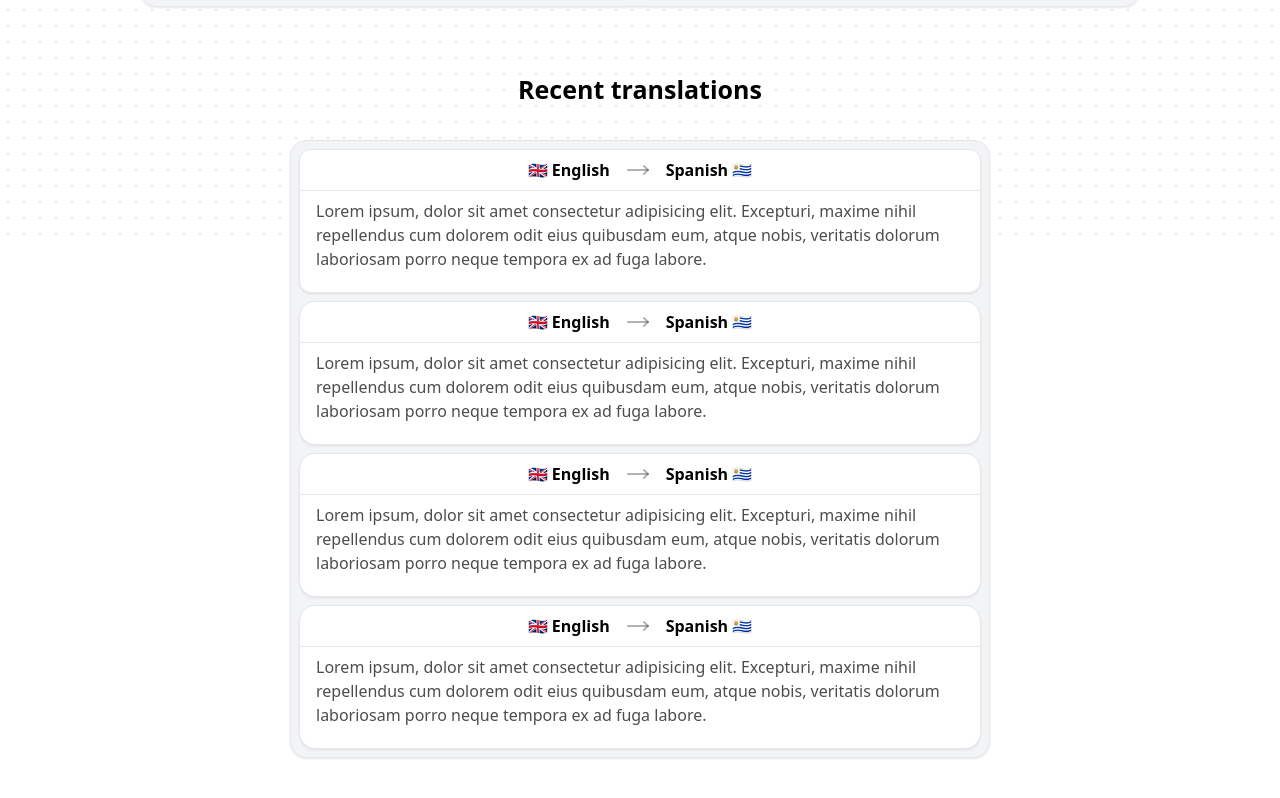
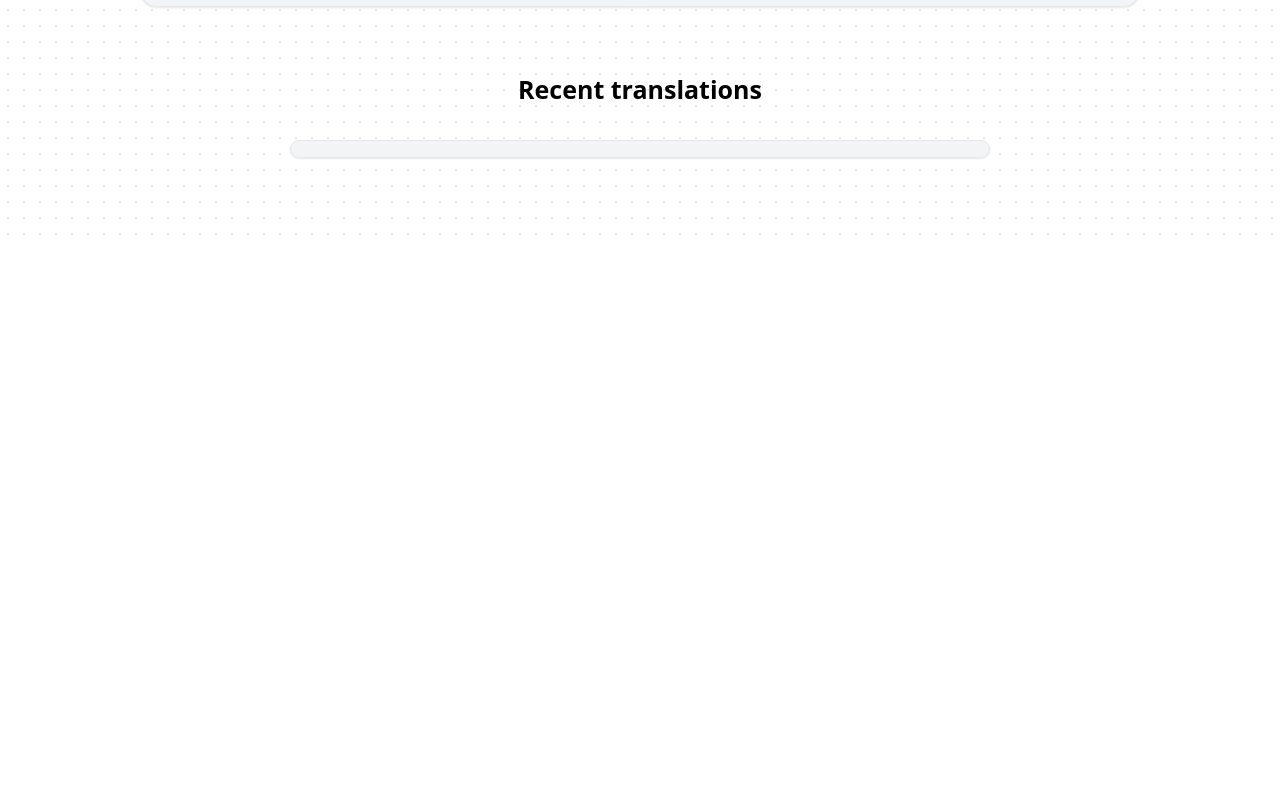
Before and after one commit to maxg-g/TranslateLLM, a Next.js app: page / in a window 1280 px wide. Shown: the part 558-1356 px from the top of the page. After the commit the page ends 800 px from the top, so only its background shows below. Built offline with nearby package versions, Linux system fonts and the light colour scheme.

Commit message:
storing translations on localStorage now

```diff
--- a/src/pages/index.tsx
+++ b/src/pages/index.tsx
@@ -1,4 +1,6 @@
-import { useRef, useState } from 'react';
+"use client";
+
+import { useEffect, useRef, useState } from 'react';
 import Image from 'next/image'
 import Logo from "@/media/logo.svg"
 import { Toaster, toast } from 'sonner'
@@ -60,6 +62,20 @@ export default function Home() {
   const [translatedText, setTranslatedText] = useState('');
   const [nativeLangSelector, setNativeLangSelector] = useState("");
   const [foreignLangSelector, setForeignLangSelector] = useState("");
+  const [translations, setTranslations] = useState<any[]>([]);
+
+  useEffect(() => {
+    const storedData = localStorage.getItem("past-translations");
+    if (storedData) {
+      setTranslations(JSON.parse(storedData));
+    }
+  }, []);
+
+  const saveTranslation = (newTranslation: any) => {
+    const updatedTranslations = [newTranslation, ...translations];
+    setTranslations(updatedTranslations);
+    localStorage.setItem("past-translations", JSON.stringify(updatedTranslations));
+  };
 
   const handleNativeText = (e: any) => {
     setNativeText(e.target.value);
@@ -139,8 +155,17 @@ export default function Home() {
       }),
     })
       .then((response) => response.json())
-      .then((data) => setTranslatedText(data.result.content))
-      .catch(() => toast.error('Something went wrong'));
+      .then((data) => {
+        setTranslatedText(data.result.content)
+        saveTranslation({
+          nativeText,
+          translateText: data.result.content,
+          from: nativeLangSelector,
+          to: foreignLangSelector,
+          timestamp: new Date().toISOString()
+        });
+      })
+      .catch((err) => { toast.error('Something went wrong'); console.log(err) });
   }
 
   return (
@@ -162,7 +187,7 @@ export default function Home() {
       <section className="flex gap-2 px-2 pt-2 pb-[2px] bg-gray-100 shadow-sm drop-shadow-sm border border-gray-200 rounded-2xl">
         <div className='w-full'>
           {nativeText.length > 0 &&
-            (<button onClick={clearAllText} className='absolute z-50 left-[45%] top-[4.2rem] text-black/30 p-1 rounded-full hover:bg-gray-100 hover:text-black/60 focus:scale-95 translate-all'>
+            (<button onClick={clearAllText} className='absolute z-50 left-[45%] top-[4.2rem] opacity-30 p-1 rounded-full hover:bg-gray-100 hover:text-black/60 focus:scale-95 translate-all'>
               <X />
             </button>
             )}
@@ -237,53 +262,31 @@ export default function Home() {
       <section className='py-16'>
         <h2 className='mb-8 flex justify-center text-[25px] font-bold'>Recent translations</h2>
 
-        <ul className='p-2 w-[70%] m-auto min-h-36 flex flex-col gap-2 bg-gray-100 shadow-sm drop-shadow-sm border border-gray-200 rounded-2xl'>
+        <ul className='p-2 w-[70%] m-auto flex flex-col gap-2 bg-gray-100 shadow-sm drop-shadow-sm border border-gray-200 rounded-2xl'>
 
-          <li className='w-full h-36 flex flex-col bg-white shadow-sm drop-shadow-sm border border-gray-200 rounded-xl'>
-            <div className='py-2 h-12 w-full flex flex-row gap-4 justify-center place-items-center'>
-              <p className='font-bold '>🇬🇧 English</p>
-              <MoveRight className='text-black/30' />
-              <p className='font-bold '>Spanish 🇺🇾</p>
-            </div>
-            <p className='px-4 pb-4 pt-2 w-full h-full text-black/70 border-t '>
-              Lorem ipsum, dolor sit amet consectetur adipisicing elit. Excepturi, maxime nihil repellendus cum dolorem odit eius quibusdam eum, atque nobis, veritatis dolorum laboriosam porro neque tempora ex ad fuga labore.
-            </p>
-          </li>
+          {
+            translations.map((
+              { nativeText, translateText, from, to, timestamp }:
+                { nativeText: string, translateText: string, from: string, to: string, timestamp: Date }) =>
+              <li key={`${timestamp}`} className='w-full h-36 flex flex-col bg-white shadow-sm drop-shadow-sm border border-gray-200 rounded-xl'>
 
-          <li className='w-full h-36 flex flex-col bg-white shadow-sm drop-shadow-sm border border-gray-200 rounded-2xl'>
-            <div className='py-2 h-12 w-full flex flex-row gap-4 justify-center place-items-center'>
-              <p className='font-bold '>🇬🇧 English</p>
-              <MoveRight className='text-black/30' />
-              <p className='font-bold '>Spanish 🇺🇾</p>
-            </div>
-            <p className='px-4 pb-4 pt-2 w-full h-full text-black/70 border-t '>
-              Lorem ipsum, dolor sit amet consectetur adipisicing elit. Excepturi, maxime nihil repellendus cum dolorem odit eius quibusdam eum, atque nobis, veritatis dolorum laboriosam porro neque tempora ex ad fuga labore.
-            </p>
-          </li>
+                <div className='py-2 h-12 w-full flex flex-row gap-4 justify-center place-items-center border-b'>
+                  <p className='font-bold '>{from}</p>
+                  <MoveRight className='opacity-30' />
+                  <p className='font-bold '>{to}</p>
+                </div>
 
-          <li className='w-full h-36 flex flex-col bg-white shadow-sm drop-shadow-sm border border-gray-200 rounded-2xl'>
-            <div className='py-2 h-12 w-full flex flex-row gap-4 justify-center place-items-center'>
-              <p className='font-bold '>🇬🇧 English</p>
-              <MoveRight className='text-black/30' />
-              <p className='font-bold '>Spanish 🇺🇾</p>
-            </div>
-            <p className='px-4 pb-4 pt-2 w-full h-full text-black/70 border-t '>
-              Lorem ipsum, dolor sit amet consectetur adipisicing elit. Excepturi, maxime nihil repellendus cum dolorem odit eius quibusdam eum, atque nobis, veritatis dolorum laboriosam porro neque tempora ex ad fuga labore.
-            </p>
-          </li>
-
-          <li className='w-full h-36 flex flex-col bg-white shadow-sm drop-shadow-sm border border-gray-200 rounded-2xl'>
-            <div className='py-2 h-12 w-full flex flex-row gap-4 justify-center place-items-center'>
-              <p className='font-bold '>🇬🇧 English</p>
-              <MoveRight className='text-black/30' />
-              <p className='font-bold '>Spanish 🇺🇾</p>
-            </div>
-            <p className='px-4 pb-4 pt-2 w-full h-full text-black/70 border-t '>
-              Lorem ipsum, dolor sit amet consectetur adipisicing elit. Excepturi, maxime nihil repellendus cum dolorem odit eius quibusdam eum, atque nobis, veritatis dolorum laboriosam porro neque tempora ex ad fuga labore.
-            </p>
-          </li>
-
-
+                <div className='flex flex-col text-black/70'>
+                  <p className='px-4 pb-4 pt-2 w-full h-full flex justify-items-center border-b-2 border-dashed border-gray-200 '>
+                    {nativeText}
+                  </p>
+                  <p className='px-4 pb-4 pt-2 w-full h-full  '>
+                    {translateText}
+                  </p>
+                </div>
+              </li>
+            )
+          }
         </ul>
 
       </section>
```
